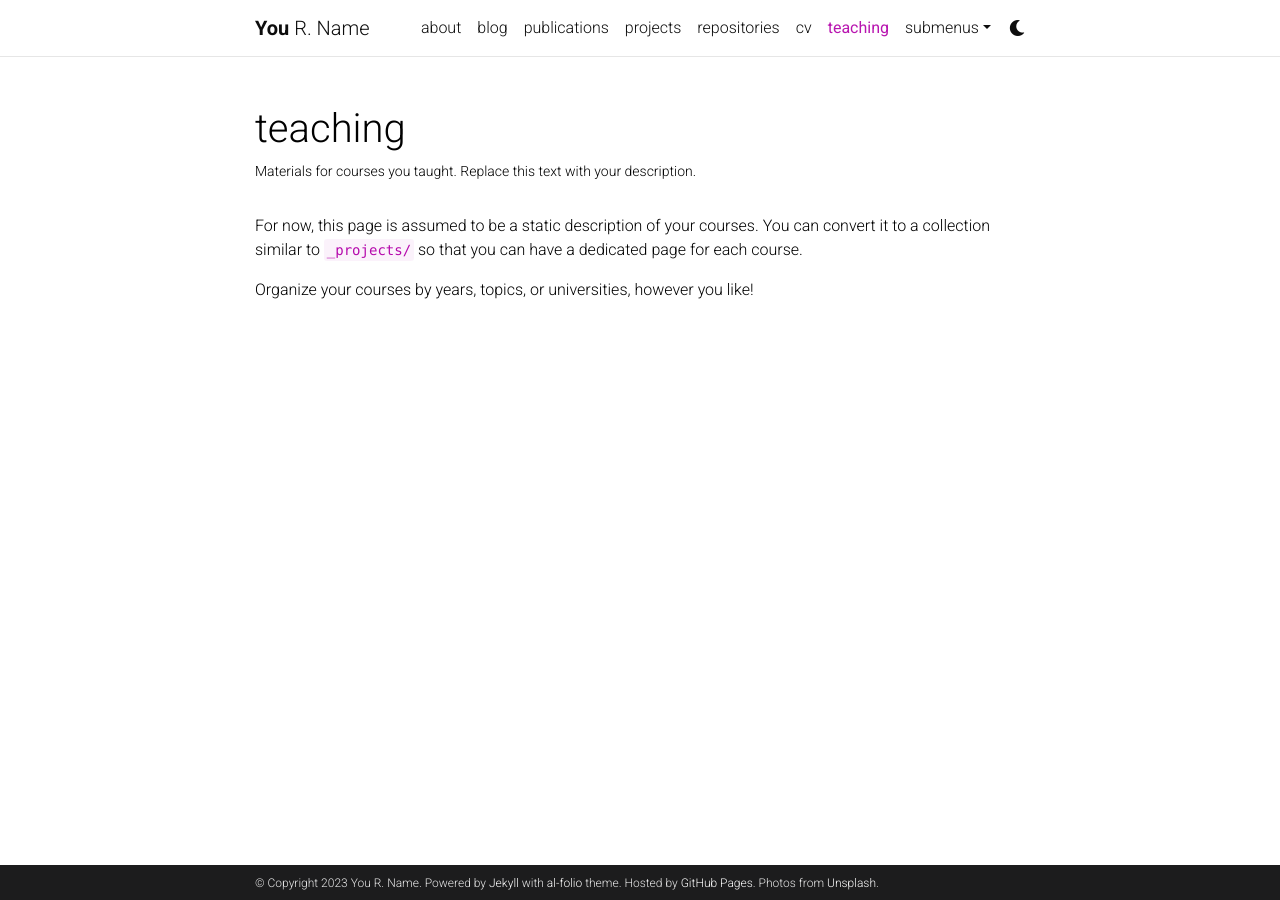
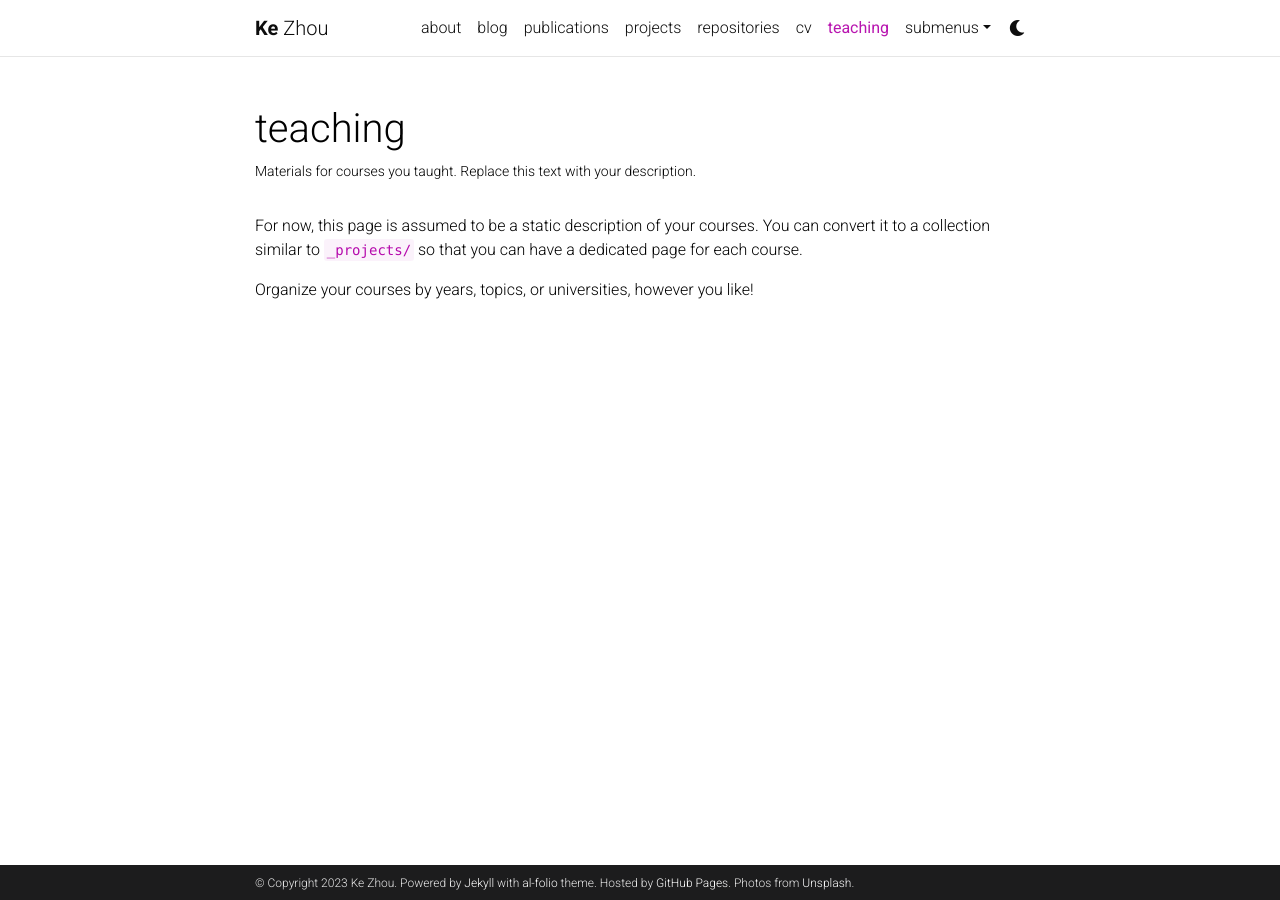
Before and after one commit to joeseph186/joeseph186.github.io, a Jekyll site: the page built from _pages/teaching.md, in a window 1280 px wide. Built offline with Jekyll 4.4.1, drawn with Linux system fonts in a browser that asks for light colours; comment, search, counter and statistics services are not loaded; a style sheet for code colours, icons or effects is not loaded.

Commit message:
initial try

```diff
--- a/_config.yml
+++ b/_config.yml
@@ -3,10 +3,10 @@
 # -----------------------------------------------------------------------------
 
 title: blank # the website title (if blank, full name will be used instead)
-first_name: You
-middle_name: R.
-last_name: Name
-email: you@example.com
+first_name: Ke
+middle_name:
+last_name: Zhou
+email: ke.zhou.joe@gmail.com
 description: > # the ">" symbol means to ignore newlines until "footer_text:"
   A simple, whitespace theme for academics. Based on [*folio](https://github.com/bogoli/-folio) design.
 footer_text: >
@@ -18,7 +18,7 @@ keywords: jekyll, jekyll-theme, academic-website, portfolio-website  # add your
 lang: en # the language of your site (for example: en, fr, cn, ru, etc.)
 icon: ⚛️  # the emoji used as the favicon (alternatively, provide image name in /assets/img/)
 
-url: https://joeseph.github.io # the base hostname & protocol for your site
+url: https://joeseph186.github.io # the base hostname & protocol for your site
 baseurl:  # the subpath of your site, e.g. /blog/
 last_updated: false # set to true if you want to display last updated in the footer
 impressum_path:  # set to path to include impressum link in the footer, use the same path as permalink in a page, helps to conform with EU GDPR
```
